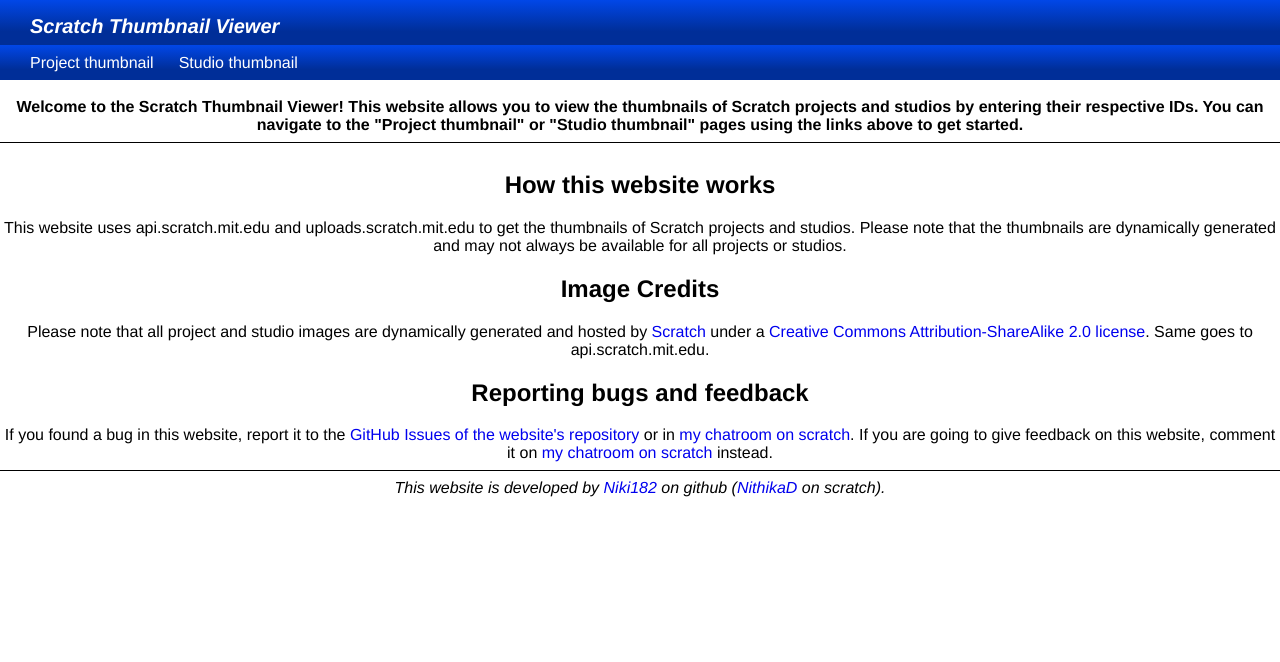
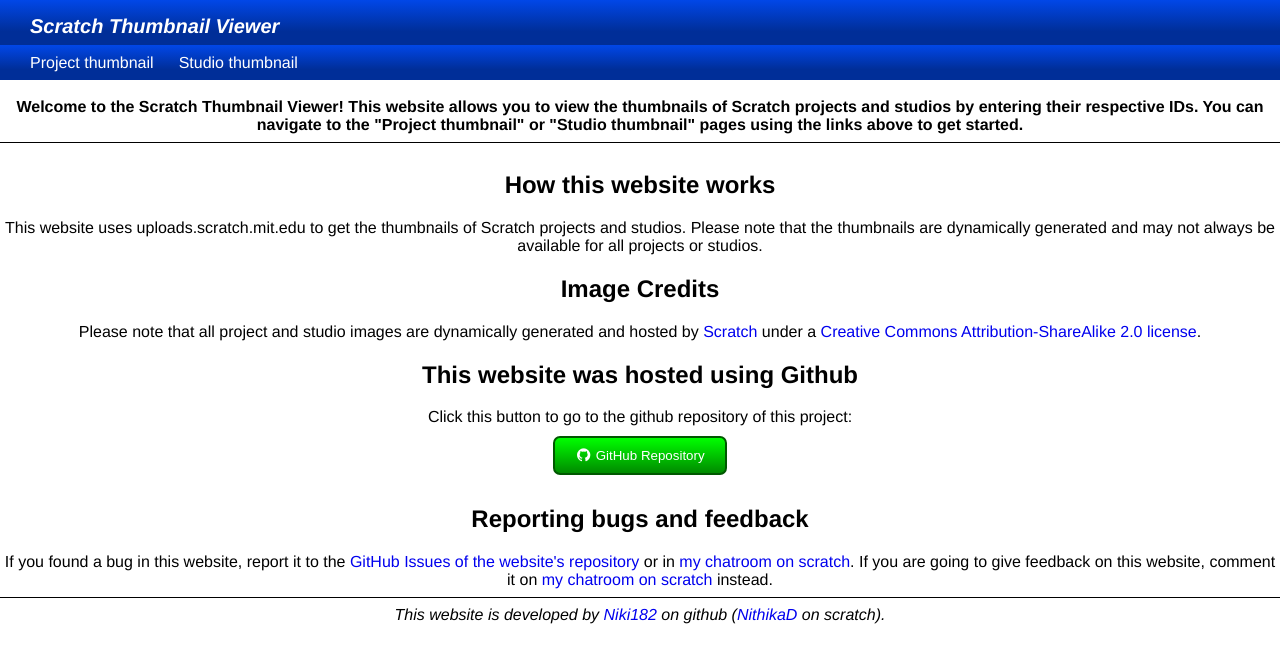
Before and after one commit to Niki182/Scratch-thumbnail-viewer, a plain HTML site: page index.html in a window 1280 px wide. Drawn offline with Linux system fonts and the light colour scheme.

Commit message:
Update index.html

```diff
--- a/index.html
+++ b/index.html
@@ -28,14 +28,18 @@
       <hr>
       <section>
         <h2>How this website works</h2>
-        This website uses api.scratch.mit.edu and uploads.scratch.mit.edu to get the thumbnails of Scratch projects and studios. Please note that the thumbnails are dynamically generated and may not always be available for all projects or studios.
+        This website uses uploads.scratch.mit.edu to get the thumbnails of Scratch projects and studios. Please note that the thumbnails are dynamically generated and may not always be available for all projects or studios.
       </section>
       <section>
         <h2>Image Credits</h2>
         Please note that all project and studio images are dynamically generated and hosted by
         <a href="https://scratch.mit.edu/" target="_blank" rel="noreferrer">Scratch</a>
         under a
-        <a href="https://creativecommons.org/licenses/by-sa/2.0/" target="_blank" rel="noreferrer">Creative Commons Attribution-ShareAlike 2.0 license</a>. Same goes to api.scratch.mit.edu.
+        <a href="https://creativecommons.org/licenses/by-sa/2.0/" target="_blank" rel="noreferrer">Creative Commons Attribution-ShareAlike 2.0 license</a>.
+      </section>
+      <section>
+        <h2>This website was hosted using Github</h2>
+        Click this button to go to the github repository of this project: <a href="https://github.com/Niki182/Scratch-thumbnail-viewer" target="_blank" rel="noreferrer" class="github-button"><button><i class="fab fa-github"></i> GitHub Repository</button></a>
       </section>
       <section>
         <h2>Reporting bugs and feedback</h2>
```
